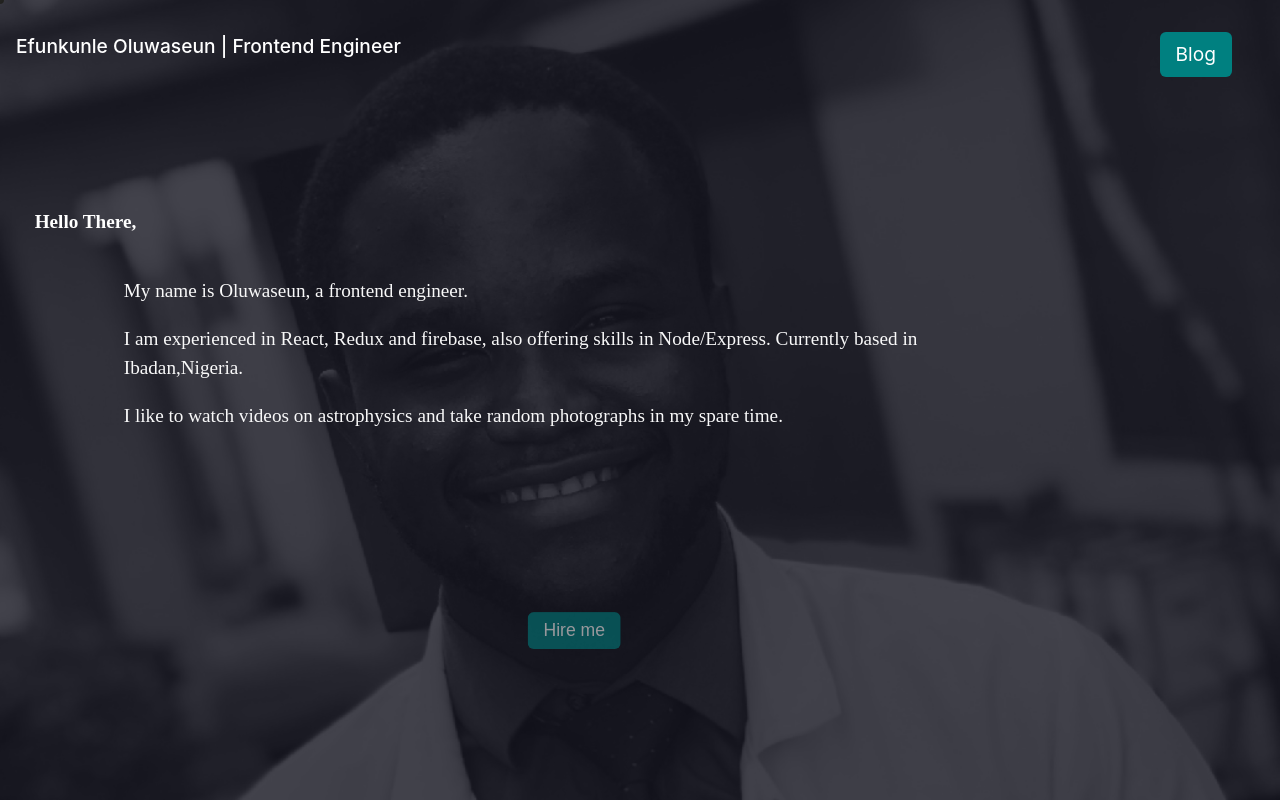
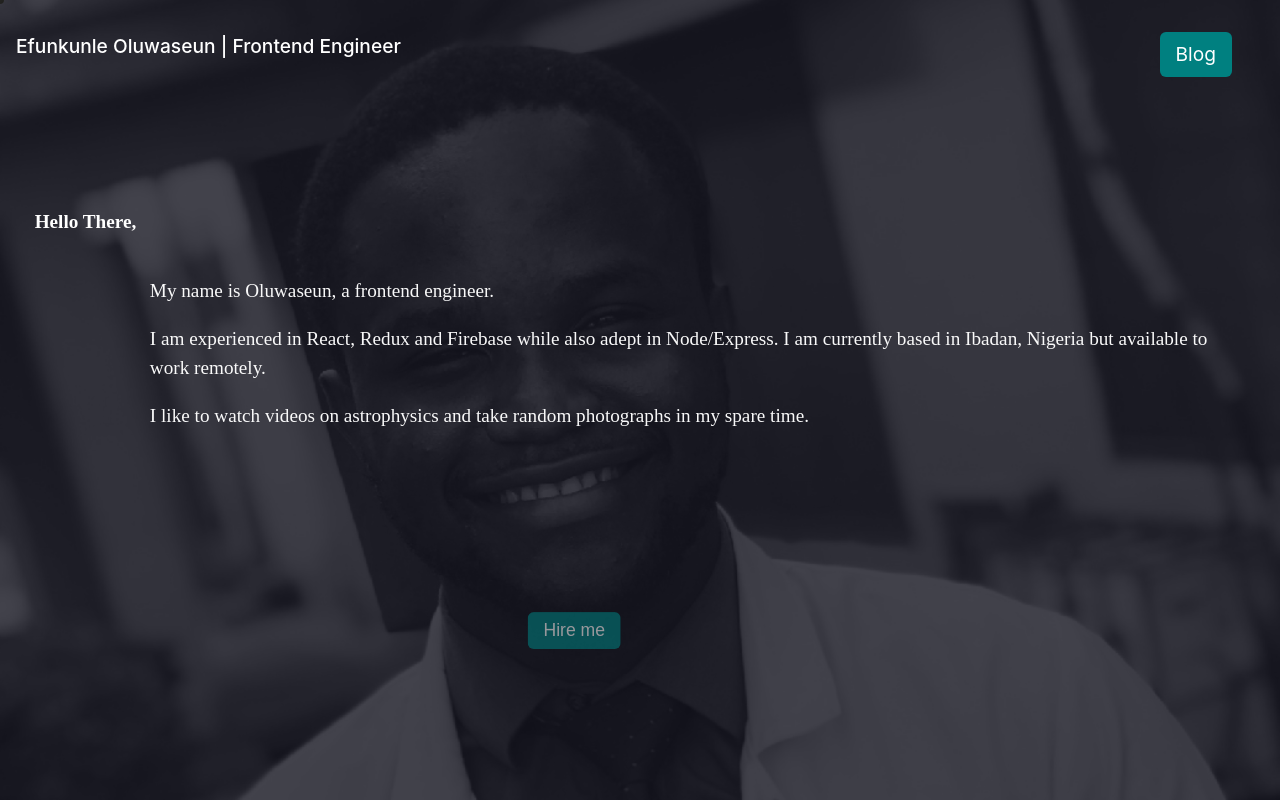
Before and after one commit to Akhenaten-Sama/NewPortfolio, a React (Create React App) app: page / in a window 1280 px wide. Shown: the top 800 px of the page. Built offline with nearby package versions, Linux system fonts and the light colour scheme.

Commit message:
reworked the about section

```diff
--- a/src/components/about/About.js
+++ b/src/components/about/About.js
@@ -10,7 +10,7 @@ const About = () => {
 					<div className='paragh' >
                     <p className="text para">My name is Oluwaseun, a frontend engineer.</p>
                     <p className="text para">
-                      I am experienced in React, Redux and firebase, also offering skills in Node/Express. Currently based in Ibadan,Nigeria.</p>
+					I am experienced in React, Redux and Firebase while also adept in Node/Express. I am currently based in Ibadan, Nigeria but available to work remotely.</p>
                     <p className="text para">I like to watch videos on astrophysics and
                     take random photographs in my spare time.</p>
 
```
